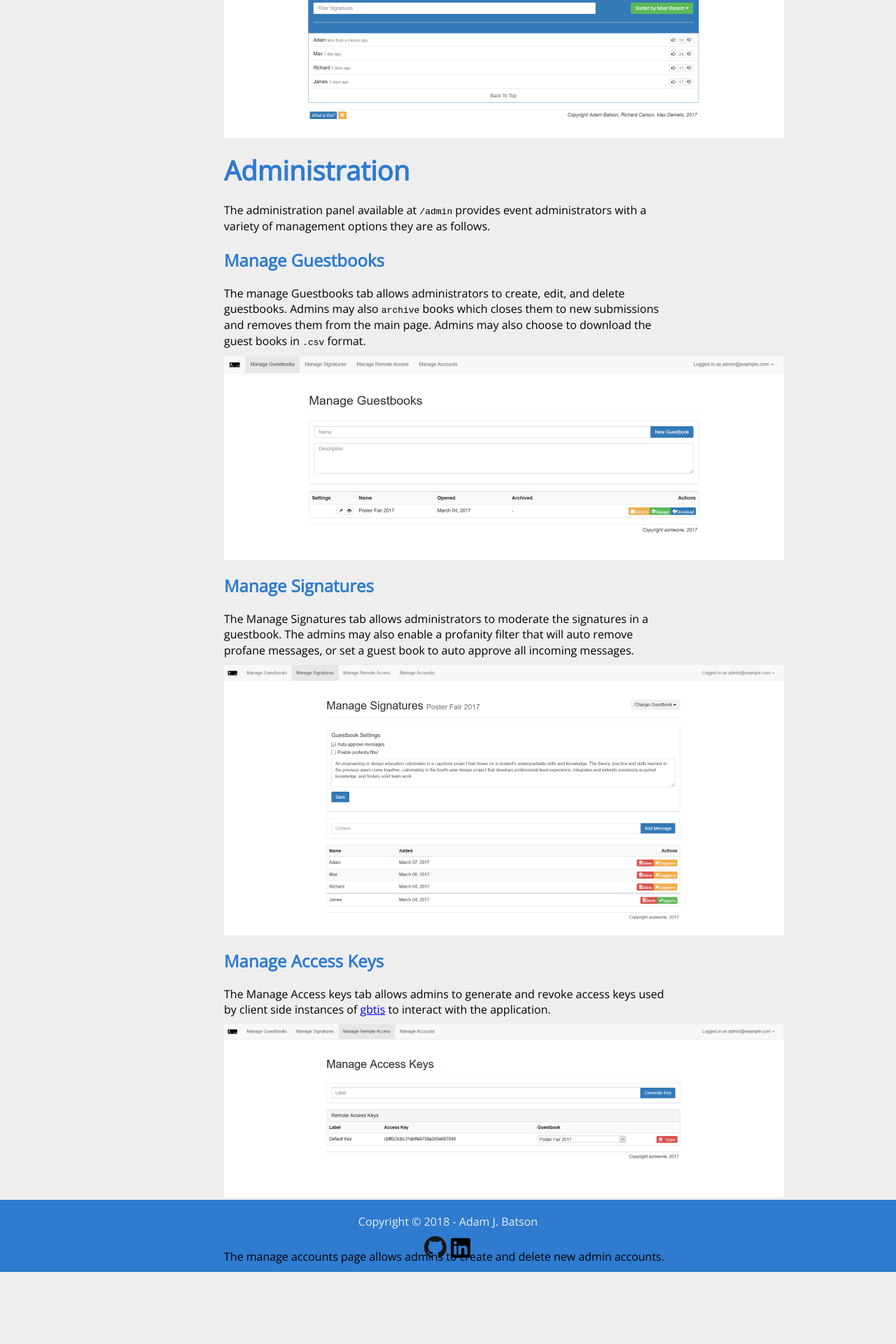
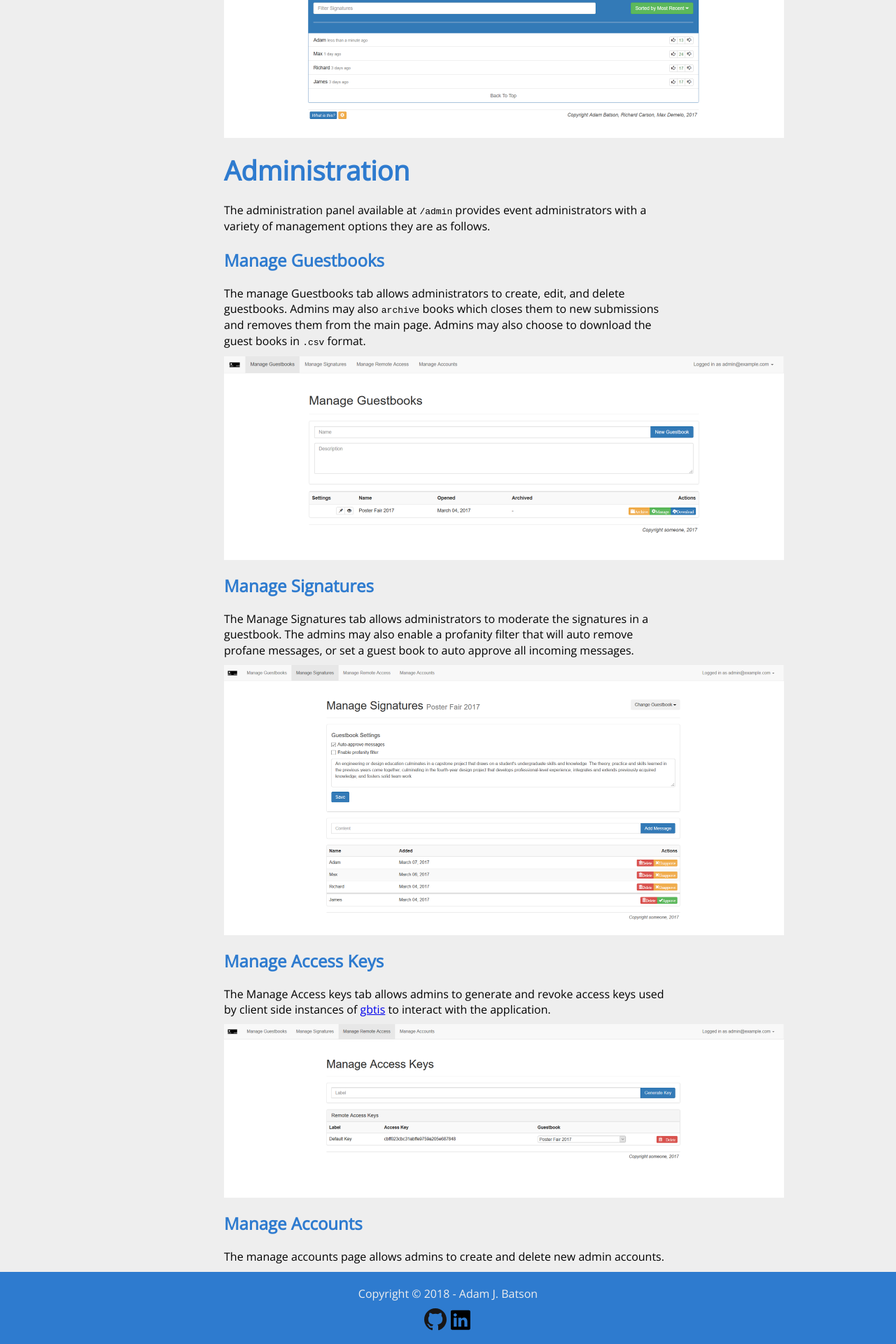
Before and after one commit to adambatson/adambatson.github.io, a Jekyll site: the page built from projects/gbtisaas.md, in a window 1280 px wide. Shown: the part 745-2665 px from the top of the page at 70% size. Built offline with Jekyll 4.4.1, drawn with Linux system fonts in a browser that asks for light colours; nearby versions of some CDN libraries; before the commit the page ends 2562 px from its top, so only the background shows below that.

Commit message:
Fix issue with sticky footer on project pages

```diff
--- a/_includes/css/project.scss
+++ b/_includes/css/project.scss
@@ -1,7 +1,10 @@
 #projectContent {
 
     text-align: left;
-    margin: auto;
+    margin-left: auto;
+    margin-right: auto;
+    //Footer height plus it's padding and margin
+	margin-bottom: calc(7vh + 65px);
 
     max-width: 50%;
     @media(max-width: $mobile) {
```
